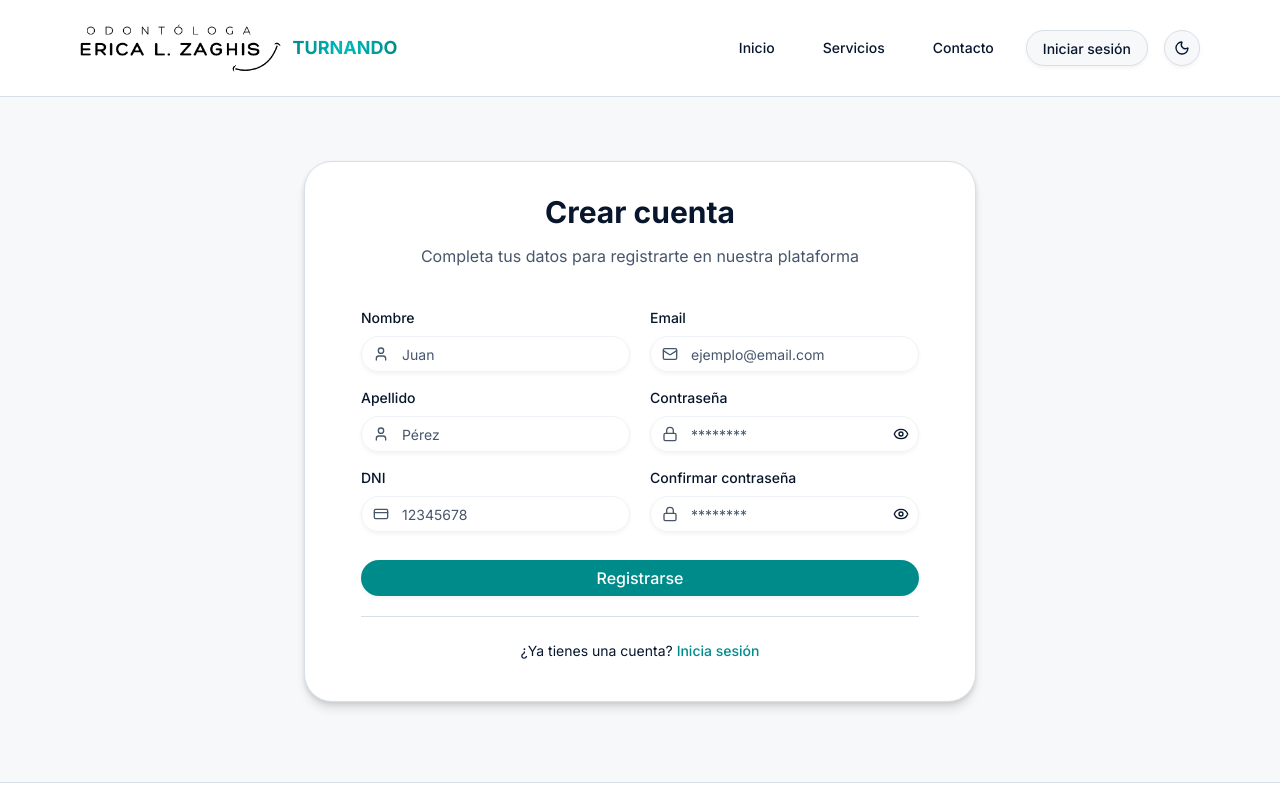
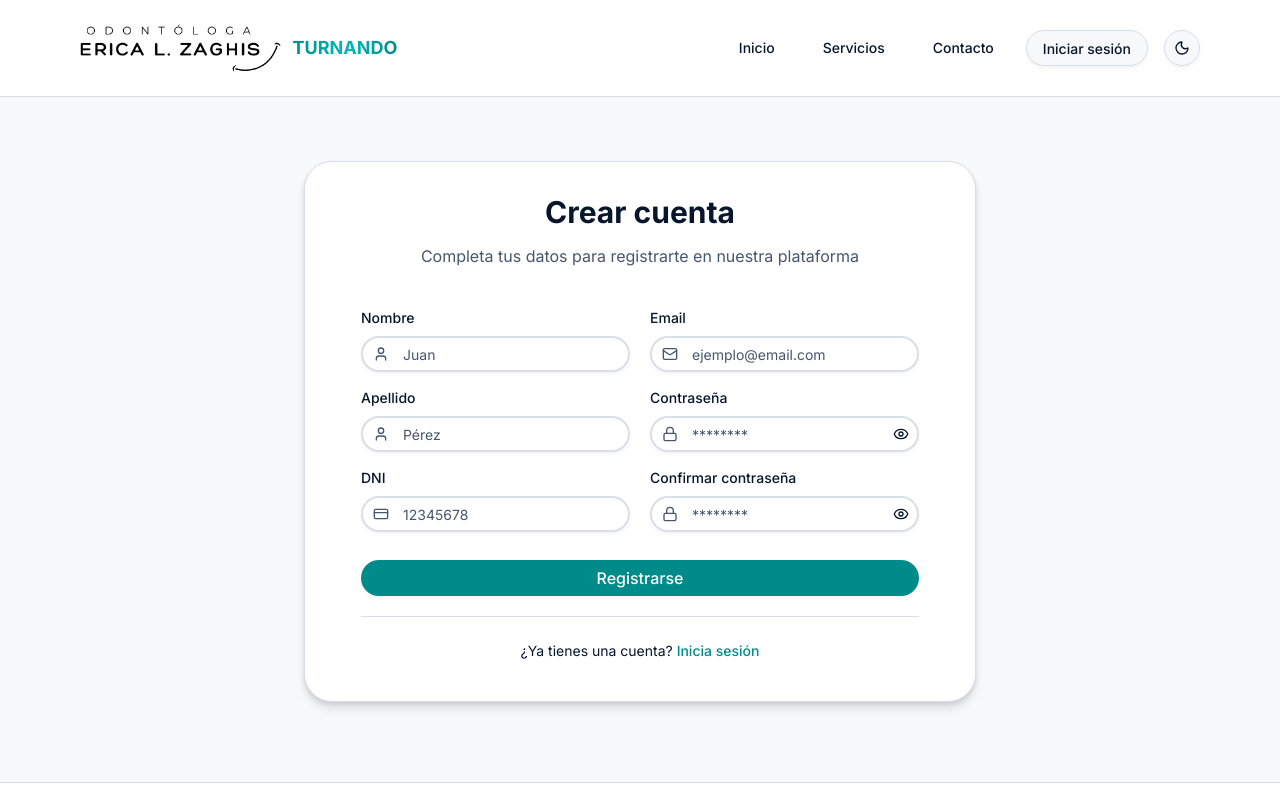
Before and after one commit to melinab1998/TPI-PROGRAMACION-IV, a React (Vite) app in the folder frontend/: page /register in a window 1280 px wide. Shown: the top 800 px of the page. Built offline with nearby package versions, Linux system fonts and the light colour scheme.

Commit message:
input-register

```diff
--- a/frontend/src/pages/Register/Register.jsx
+++ b/frontend/src/pages/Register/Register.jsx
@@ -41,7 +41,7 @@ export default function Register() {
                                     id="nombre"
                                     type="text"
                                     placeholder="Juan"
-                                    className="pl-10 py-2.5"
+                                    className="pl-10 py-2.5 border-2 border-border focus:border-primary focus:ring-2 focus:ring-primary/50"
                                 />
                             </div>
                         </div>
@@ -56,7 +56,7 @@ export default function Register() {
                                     id="apellido"
                                     type="text"
                                     placeholder="Pérez"
-                                    className="pl-10 py-2.5"
+                                    className="pl-10 py-2.5 border-2 border-border focus:border-primary focus:ring-2 focus:ring-primary/50"
                                 />
                             </div>
                         </div>
@@ -71,11 +71,13 @@ export default function Register() {
                                     id="dni"
                                     type="text"
                                     placeholder="12345678"
-                                    className="pl-10 py-2.5"
+                                    className="pl-10 py-2.5 border-2 border-border focus:border-primary focus:ring-2 focus:ring-primary/50"
                                 />
                             </div>
                         </div>
                     </div>
+
+                    {/* Columna derecha */}
                     <div className="space-y-4">
                         <div className="space-y-2">
                             <Label htmlFor="email" className="text-sm font-medium">
@@ -87,7 +89,7 @@ export default function Register() {
                                     id="email"
                                     type="email"
                                     placeholder="ejemplo@email.com"
-                                    className="pl-10 py-2.5"
+                                    className="pl-10 py-2.5 border-2 border-border focus:border-primary focus:ring-2 focus:ring-primary/50"
                                 />
                             </div>
                         </div>
@@ -102,7 +104,7 @@ export default function Register() {
                                     id="password"
                                     type={showPassword ? "text" : "password"}
                                     placeholder="********"
-                                    className="pl-10 pr-10 py-2.5"
+                                    className="pl-10 pr-10 py-2.5 border-2 border-border focus:border-primary focus:ring-2 focus:ring-primary/50"
                                 />
                                 <Button
                                     type="button"
@@ -133,7 +135,7 @@ export default function Register() {
                                     id="confirmPassword"
                                     type={showConfirmPassword ? "text" : "password"}
                                     placeholder="********"
-                                    className="pl-10 pr-10 py-2.5"
+                                    className="pl-10 pr-10 py-2.5 border-2 border-border focus:border-primary focus:ring-2 focus:ring-primary/50"
                                 />
                                 <Button
                                     type="button"
@@ -158,6 +160,7 @@ export default function Register() {
                             </div>
                         </div>
                     </div>
+
                     <div className="md:col-span-2 pt-2">
                         <Button type="submit" className="w-full py-2.5 text-base">
                             Registrarse
```
